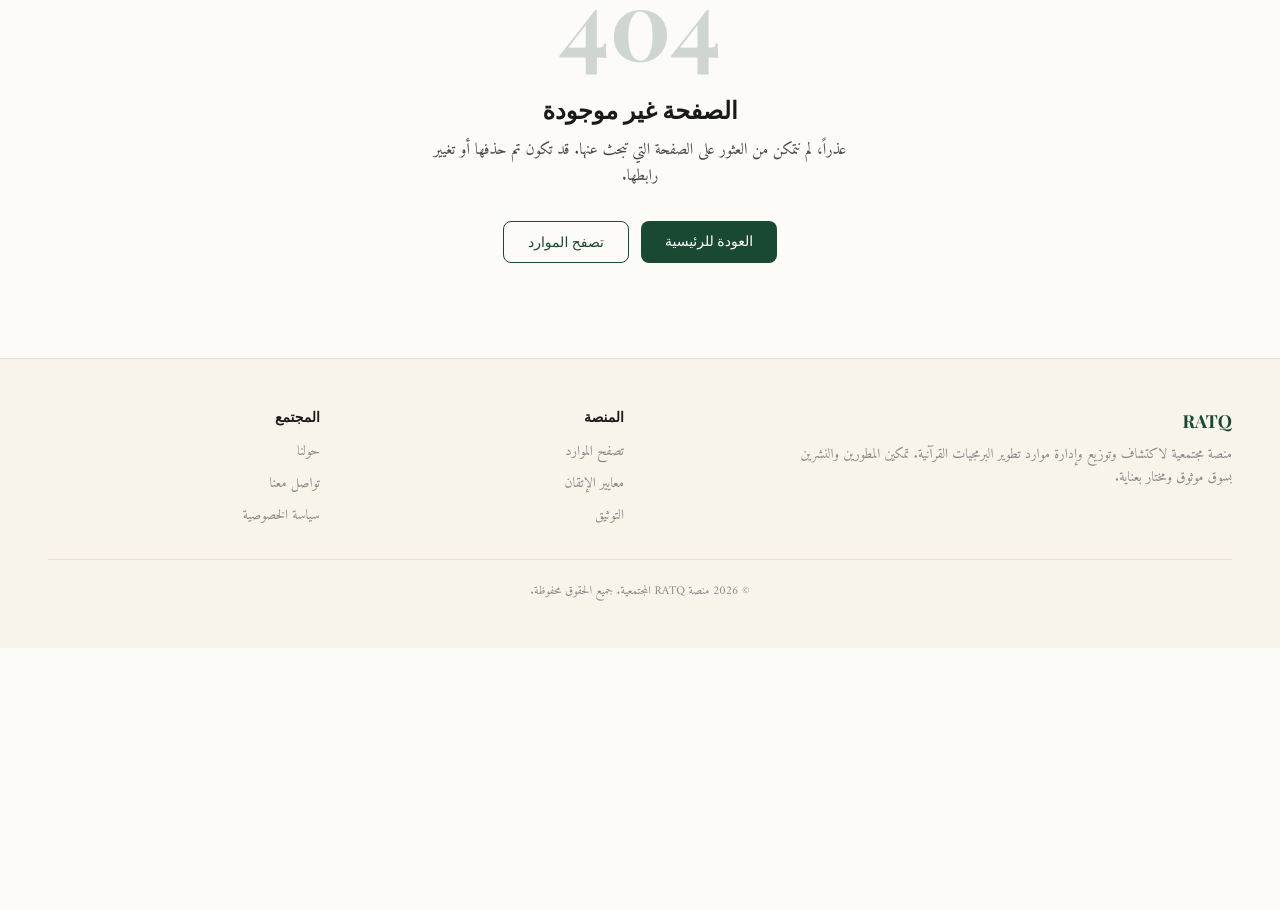
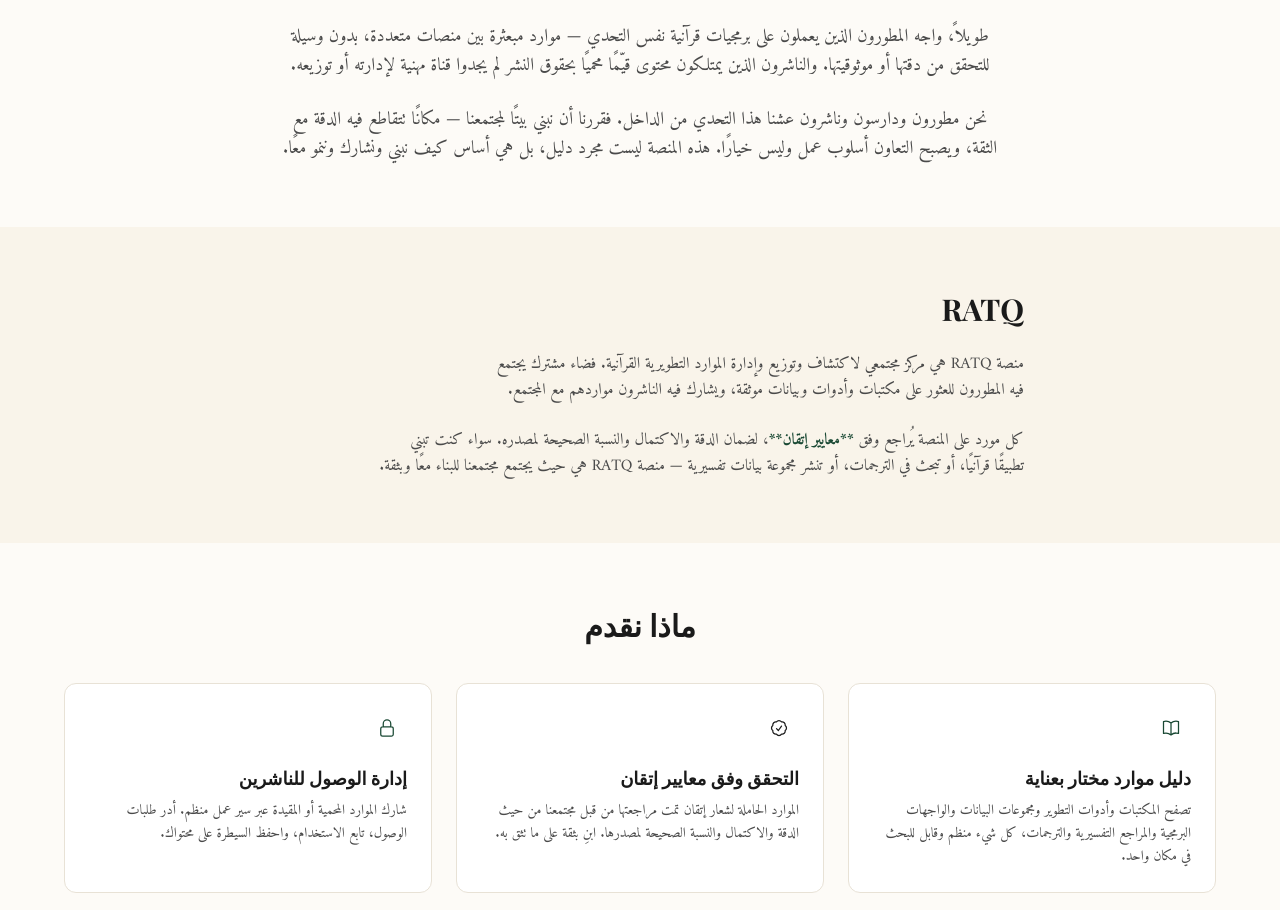
Before and after one commit to AbdelrahmanElsamoly/quran-data-directory, a Next.js app: page /about in a window 1280 px wide. Before the commit this address had no page. Shown: the part 187-1097 px from the top of the page. Before the commit the page ends 835 px from the top, so only its background shows below. Built offline with nearby package versions, Linux system fonts and the light colour scheme.

Commit message:
feat: implement about us page with five content sections
Co-authored-by: Qwen-Coder <qwen-coder@alibabacloud.com>

```diff
--- /dev/null
+++ b/src/app/about/page.tsx
@@ -0,0 +1,153 @@
+'use client';
+
+import { useTranslations } from '@/i18n';
+
+export default function AboutPage() {
+  const t = useTranslations();
+
+  return (
+    <main>
+      {/* Section 1: Why We Built It (Narrative Intro) */}
+      <section className="relative">
+        <div className="absolute inset-0 bg-gradient-to-br from-[var(--accent-primary)]/5 via-[var(--bg-primary)] to-[var(--gold)]/10" />
+        <div className="section-padding pt-16 pb-16 relative">
+          <div className="max-w-3xl mx-auto text-center">
+            <h1 className="font-heading text-3xl sm:text-4xl lg:text-5xl font-bold text-[var(--text-primary)] leading-snug mb-8">
+              {t.about.pageTitle}
+            </h1>
+            <div className="space-y-6 text-lg text-[var(--text-secondary)] leading-relaxed text-balance">
+              <p>{t.about.why.paragraph1}</p>
+              <p>{t.about.why.paragraph2}</p>
+            </div>
+          </div>
+        </div>
+      </section>
+
+      {/* Section 2: What is RATQ */}
+      <section className="section-padding py-16 bg-[var(--bg-secondary)]">
+        <div className="max-w-3xl mx-auto">
+          <h2 className="font-heading text-2xl sm:text-3xl font-bold text-[var(--text-primary)] mb-6">
+            RATQ
+          </h2>
+          <div className="space-y-6 text-[var(--text-secondary)] leading-relaxed text-balance">
+            <p>{t.about.whatIs.paragraph1}</p>
+            <p>
+              {t.about.whatIs.paragraph2Before}
+              <strong className="text-[var(--accent-primary)]">{t.about.whatIs.standards}</strong>
+              {t.about.whatIs.paragraph2After}
+            </p>
+          </div>
+        </div>
+      </section>
+
+      {/* Section 3: What We Offer */}
+      <section className="section-padding py-16">
+        <div className="max-w-6xl mx-auto">
+          <h2 className="font-heading text-2xl sm:text-3xl font-bold text-[var(--text-primary)] mb-10 text-center">
+            {t.about.offer.title}
+          </h2>
+          <div className="grid grid-cols-1 md:grid-cols-2 lg:grid-cols-3 gap-6">
+            {/* Curated Catalog */}
+            <div className="card rounded-xl p-6 bg-[var(--bg-card)]">
+              <div className="w-10 h-10 rounded-lg bg-[var(--accent-primary)]/10 flex items-center justify-center mb-4">
+                <svg className="w-5 h-5 text-[var(--accent-primary)]" fill="none" stroke="currentColor" viewBox="0 0 24 24" strokeWidth={1.5}>
+                  <path strokeLinecap="round" strokeLinejoin="round" d="M12 6.042A8.967 8.967 0 006 3.75c-1.052 0-2.062.18-3 .512v14.25A8.987 8.987 0 016 18c2.305 0 4.408.867 6 2.292m0-14.25a8.966 8.966 0 016-2.292c1.052 0 2.062.18 3 .512v14.25A8.987 8.987 0 0018 18a8.967 8.967 0 00-6 2.292m0-14.25v14.25" />
+                </svg>
+              </div>
+              <h3 className="font-heading text-lg font-semibold text-[var(--text-primary)] mb-2">
+                {t.about.offer.items.catalog.title}
+              </h3>
+              <p className="text-sm text-[var(--text-secondary)] leading-relaxed">
+                {t.about.offer.items.catalog.description}
+              </p>
+            </div>
+
+            {/* Itqan Verification */}
+            <div className="card rounded-xl p-6 bg-[var(--bg-card)]">
+              <div className="w-10 h-10 rounded-lg bg-[var(--gold)]/20 flex items-center justify-center mb-4">
+                <svg className="w-5 h-5 text-[var(--gold)]" fill="none" stroke="currentColor" viewBox="0 0 24 24" strokeWidth={1.5}>
+                  <path strokeLinecap="round" strokeLinejoin="round" d="M9 12.75L11.25 15 15 9.75M21 12c0 1.268-.63 2.39-1.593 3.068a3.745 3.745 0 01-1.043 3.296 3.745 3.745 0 01-3.296 1.043A3.745 3.745 0 0112 21c-1.268 0-2.39-.63-3.068-1.593a3.746 3.746 0 01-3.296-1.043 3.745 3.745 0 01-1.043-3.296A3.745 3.745 0 013 12c0-1.268.63-2.39 1.593-3.068a3.745 3.745 0 011.043-3.296 3.746 3.746 0 013.296-1.043A3.746 3.746 0 0112 3c1.268 0 2.39.63 3.068 1.593a3.746 3.746 0 013.296 1.043 3.746 3.746 0 011.043 3.296A3.745 3.745 0 0121 12z" />
+                </svg>
+              </div>
+              <h3 className="font-heading text-lg font-semibold text-[var(--text-primary)] mb-2">
+                {t.about.offer.items.verification.title}
+              </h3>
+              <p className="text-sm text-[var(--text-secondary)] leading-relaxed">
+                {t.about.offer.items.verification.description}
+              </p>
+            </div>
+
+            {/* Access Management */}
+            <div className="card rounded-xl p-6 bg-[var(--bg-card)]">
+              <div className="w-10 h-10 rounded-lg bg-[var(--accent-primary)]/10 flex items-center justify-center mb-4">
+                <svg className="w-5 h-5 text-[var(--accent-primary)]" fill="none" stroke="currentColor" viewBox="0 0 24 24" strokeWidth={1.5}>
+                  <path strokeLinecap="round" strokeLinejoin="round" d="M16.5 10.5V6.75a4.5 4.5 0 10-9 0v3.75m-.75 11.25h10.5a2.25 2.25 0 002.25-2.25v-6.75a2.25 2.25 0 00-2.25-2.25H6.75a2.25 2.25 0 00-2.25 2.25v6.75a2.25 2.25 0 002.25 2.25z" />
+                </svg>
+              </div>
+              <h3 className="font-heading text-lg font-semibold text-[var(--text-primary)] mb-2">
+                {t.about.offer.items.access.title}
+              </h3>
+              <p className="text-sm text-[var(--text-secondary)] leading-relaxed">
+                {t.about.offer.items.access.description}
+              </p>
+            </div>
+
+            {/* Community Engagement */}
+            <div className="card rounded-xl p-6 bg-[var(--bg-card)]">
+              <div className="w-10 h-10 rounded-lg bg-[var(--gold)]/20 flex items-center justify-center mb-4">
+                <svg className="w-5 h-5 text-[var(--gold)]" fill="none" stroke="currentColor" viewBox="0 0 24 24" strokeWidth={1.5}>
+                  <path strokeLinecap="round" strokeLinejoin="round" d="M18 18.72a9.094 9.094 0 003.741-.479 3 3 0 00-4.682-2.72m.94 3.198l.001.031c0 .225-.012.447-.037.666A11.944 11.944 0 0112 21c-2.17 0-4.207-.576-5.963-1.584A6.062 6.062 0 016 18.719m12 0a5.971 5.971 0 00-.941-3.197m0 0A5.995 5.995 0 0012 12.75a5.995 5.995 0 00-5.058 2.772m0 0a3 3 0 00-4.681 2.72 8.986 8.986 0 003.74.477m.94-3.197a5.971 5.971 0 00-.94 3.197M15 6.75a3 3 0 11-6 0 3 3 0 016 0zm6 3a2.25 2.25 0 11-4.5 0 2.25 2.25 0 014.5 0zm-13.5 0a2.25 2.25 0 11-4.5 0 2.25 2.25 0 014.5 0z" />
+                </svg>
+              </div>
+              <h3 className="font-heading text-lg font-semibold text-[var(--text-primary)] mb-2">
+                {t.about.offer.items.community.title}
+              </h3>
+              <p className="text-sm text-[var(--text-secondary)] leading-relaxed">
+                {t.about.offer.items.community.description}
+              </p>
+            </div>
+
+            {/* Developer Tools */}
+            <div className="card rounded-xl p-6 bg-[var(--bg-card)]">
+              <div className="w-10 h-10 rounded-lg bg-[var(--accent-primary)]/10 flex items-center justify-center mb-4">
+                <svg className="w-5 h-5 text-[var(--accent-primary)]" fill="none" stroke="currentColor" viewBox="0 0 24 24" strokeWidth={1.5}>
+                  <path strokeLinecap="round" strokeLinejoin="round" d="M17.25 6.75L22.5 12l-5.25 5.25m-10.5 0L1.5 12l5.25-5.25m7.5-3l-4.5 16.5" />
+                </svg>
+              </div>
+              <h3 className="font-heading text-lg font-semibold text-[var(--text-primary)] mb-2">
+                {t.about.offer.items.tools.title}
+              </h3>
+              <p className="text-sm text-[var(--text-secondary)] leading-relaxed">
+                {t.about.offer.items.tools.description}
+              </p>
+            </div>
+          </div>
+        </div>
+      </section>
+
+      {/* Section 4: Our Mission */}
+      <section className="section-padding py-16 bg-[var(--bg-secondary)]">
+        <div className="max-w-3xl mx-auto text-center">
+          <h2 className="font-heading text-2xl sm:text-3xl font-bold text-[var(--text-primary)] mb-6">
+            {t.about.mission.title}
+          </h2>
+          <p className="text-lg text-[var(--text-secondary)] leading-relaxed text-balance">
+            {t.about.mission.description}
+          </p>
+        </div>
+      </section>
+
+      {/* Section 5: Our Vision */}
+      <section className="section-padding py-16">
+        <div className="max-w-3xl mx-auto text-center">
+          <h2 className="font-heading text-2xl sm:text-3xl font-bold text-[var(--text-primary)] mb-6">
+            {t.about.vision.title}
+          </h2>
+          <p className="text-lg text-[var(--text-secondary)] leading-relaxed text-balance">
+            {t.about.vision.description}
+          </p>
+        </div>
+      </section>
+    </main>
+  );
+}
```
